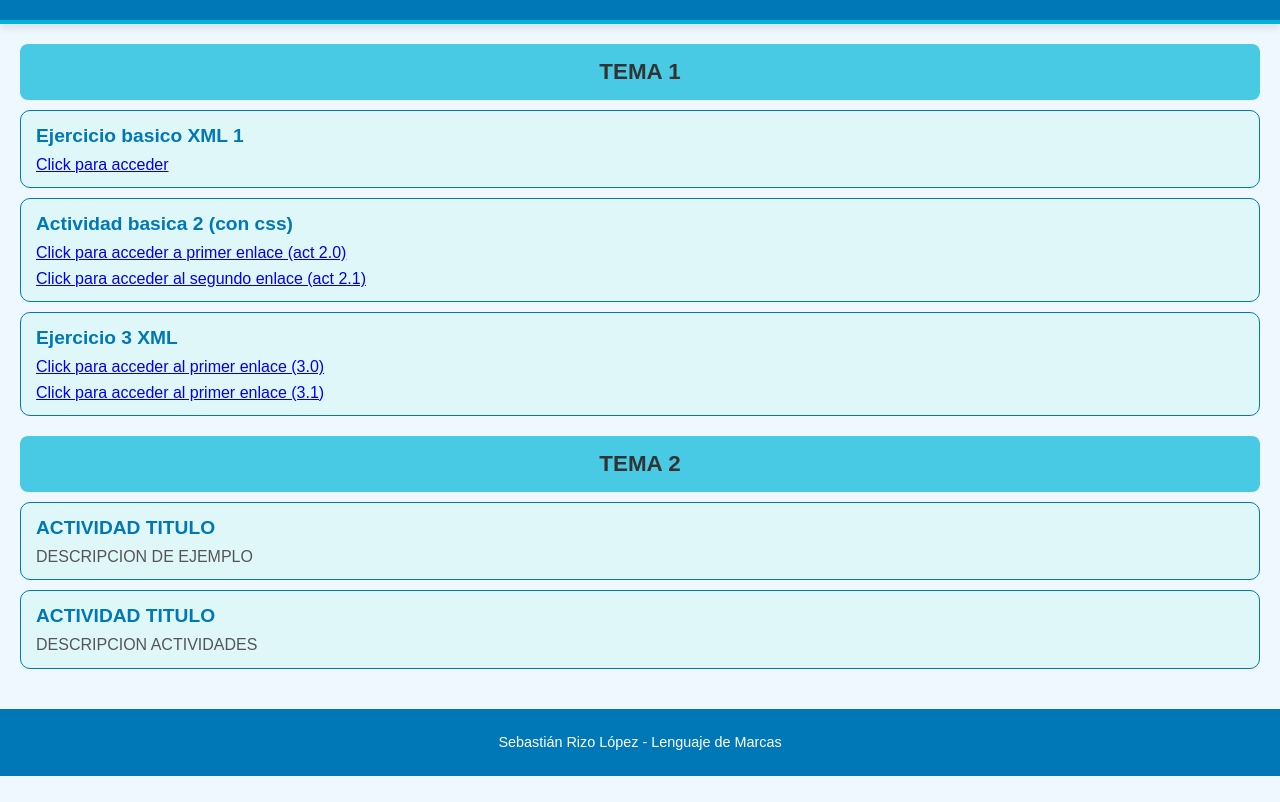
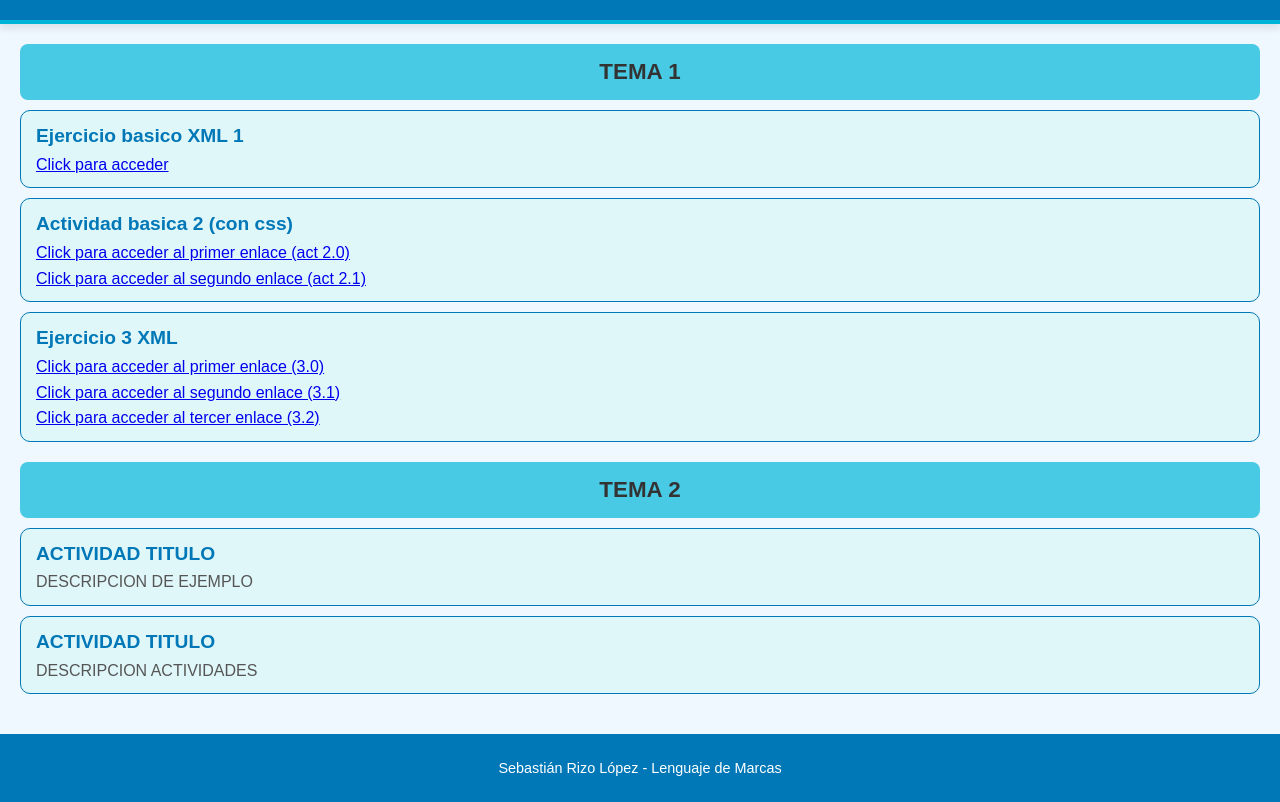
Before and after one commit to RLSebastian/HTML, a plain HTML site: page index.html in a window 1280 px wide. Shown: the part 104-906 px from the top of the page. Before the commit the page ends 880 px from the top, so only its background shows below. Drawn offline with Linux system fonts and the light colour scheme.

Commit message:
Update index.html

```diff
--- a/index.html
+++ b/index.html
@@ -82,13 +82,15 @@
             </div>
             <div class="actividad">
                 <h3>Actividad basica 2 (con css)</h3>
-                <p><a href="Tema 1/EJ2 XML BASICOS/Ejercicio 1 (con css)/Ejercicio 1.xml">Click para acceder a primer enlace (act 2.0)</a></p>
+                <p><a href="Tema 1/EJ2 XML BASICOS/Ejercicio 1 (con css)/Ejercicio 1.xml">Click para acceder al primer enlace (act 2.0)</a></p>
                 <p><a href="Tema 1/EJ2 XML BASICOS/Ejercicio 2 (con css)/Ejercicio 2.xml">Click para acceder al segundo enlace (act 2.1)</a></p>
             </div>
             <div class="actividad">
                 <h3>Ejercicio 3 XML</h3>
                 <p><a href="Tema 1/EJ 3 XML/EJERCICIO 1/Ejercicio 1.xml">Click para acceder al primer enlace (3.0)</a></p>
-                <p><a href="Tema 1/EJ 3 XML/EJERCICIO 2/Ejercicio 2.xml">Click para acceder al primer enlace (3.1)</a></p>
+                <p><a href="Tema 1/EJ 3 XML/EJERCICIO 2/Ejercicio 2.xml">Click para acceder al segundo  enlace (3.1)</a></p>
+                <p><a href="Tema 1/EJ 3 XML/EJERCICIO 3/Ejercicio 3.xml">Click para acceder al tercer enlace (3.2)</a></p>
+
             </div>
         </section>
 
```
